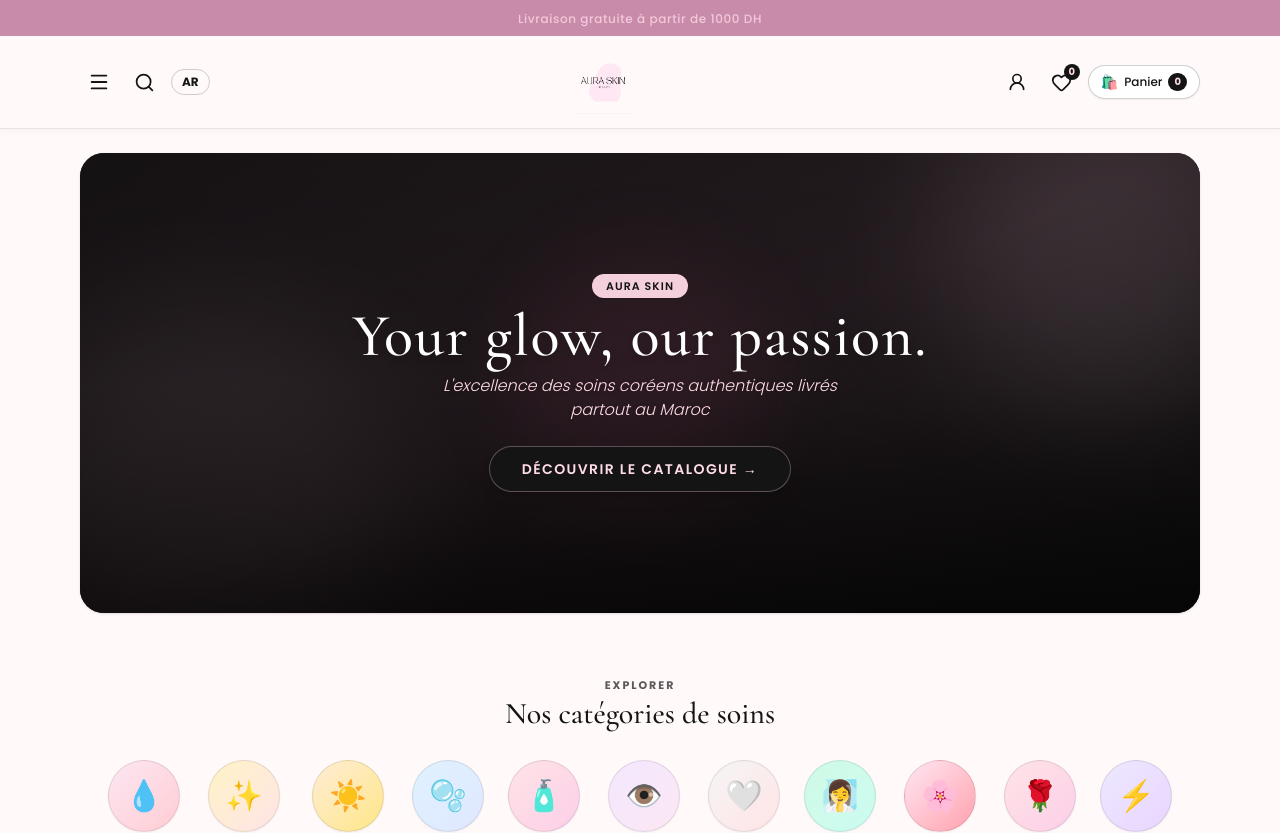
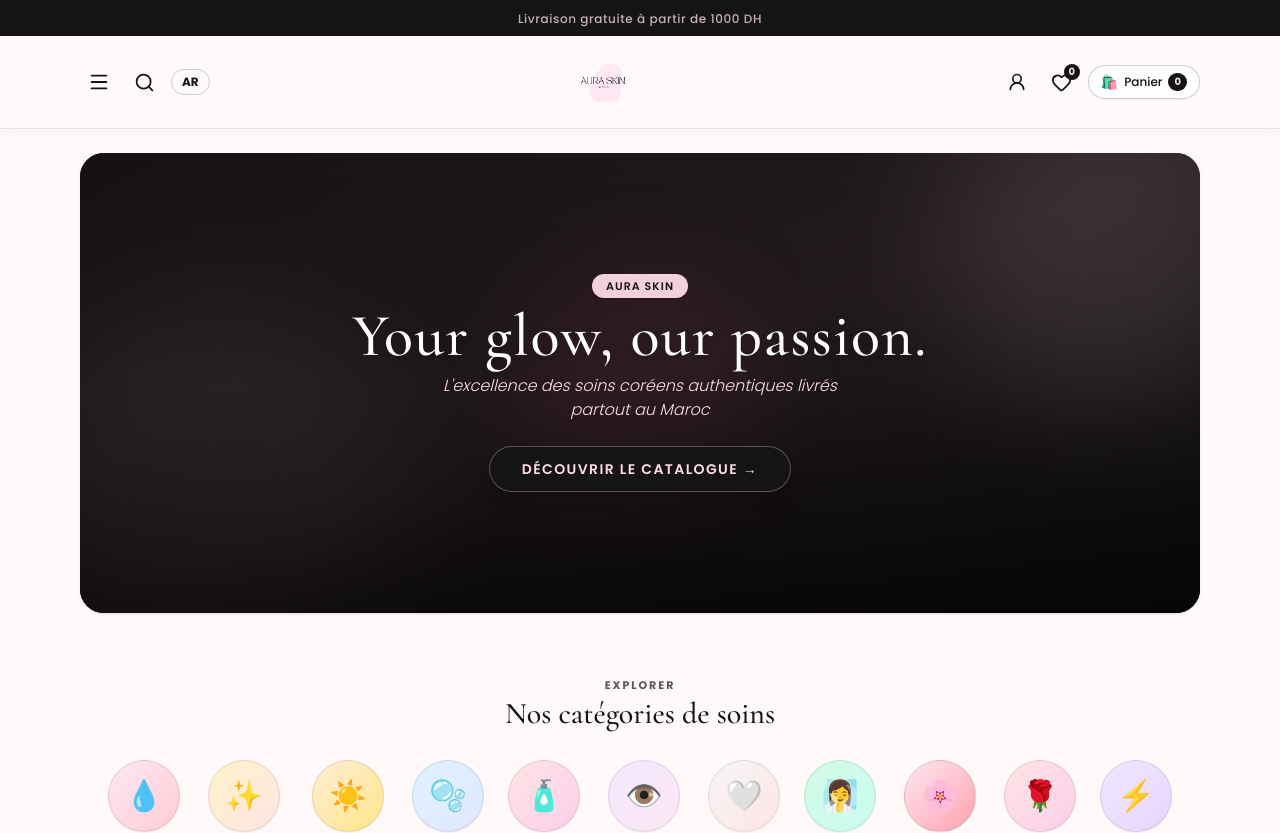
Before and after one commit to auraskkin-jpg/auraskin, a React (Vite) app: page / in a window 1280 px wide. Shown: the top 833 px of the page. Built offline with nearby package versions, Linux system fonts and the light colour scheme; no server answers.

Commit message:
style(header): restore announcement bar to original color

```diff
--- a/src/components/BasmaHeader.tsx
+++ b/src/components/BasmaHeader.tsx
@@ -47,7 +47,7 @@ export const BasmaHeader: React.FC<BasmaHeaderProps> = ({
   return (
     <header className="sticky top-0 z-40 w-full bg-[#fff9fa] border-b border-[#141414]/10 shadow-[0_2px_10px_rgba(20,20,20,0.03)]">
       {/* Top Announcement Bar - only 2 phrases displayed one by one */}
-      <div className="bg-[#C98BAA] text-[#ffdbe7] py-2 px-4 text-xs font-medium tracking-wider h-8 sm:h-9 flex items-center justify-center overflow-hidden">
+      <div className="bg-[#141414] text-[#ffdbe7] py-2 px-4 text-xs font-medium tracking-wider h-8 sm:h-9 flex items-center justify-center overflow-hidden">
         <div
           key={`${lang}-${activePhraseIndex}`}
           className="animate-phrase-in text-center font-medium select-none"
```
